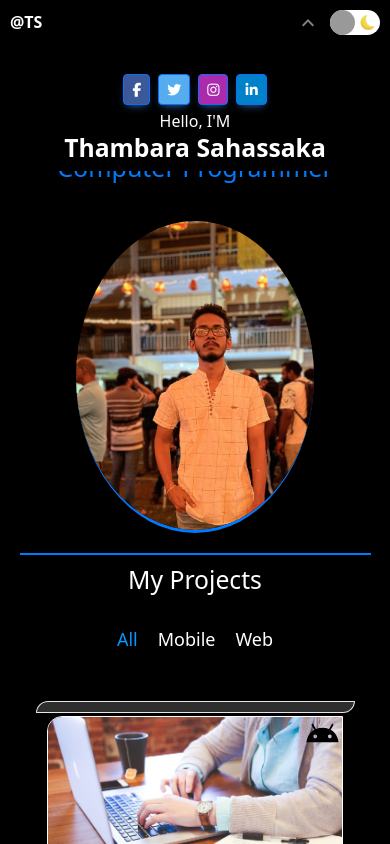
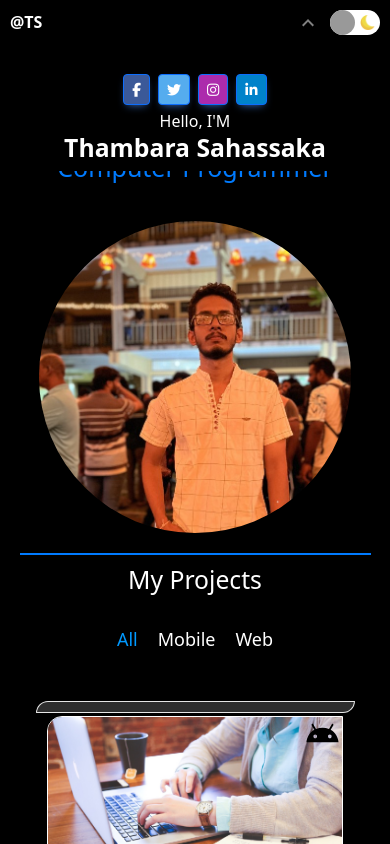
Before and after one commit to Thambara-20/myportfolio, a React (Create React App) app: page / in a window 390 px wide. Shown: the top 844 px of the page. Built offline with nearby package versions, Linux system fonts and the light colour scheme.

Commit message:
updated profile image

```diff
--- a/src/PortfolioContainer/ContactMe/Contact.css
+++ b/src/PortfolioContainer/ContactMe/Contact.css
@@ -32,7 +32,7 @@
   flex: 1;
   display: flex;
   flex-direction: column;
-
+  height: 100%;
   align-items: center;
   justify-content: space-between;
 }
--- a/src/PortfolioContainer/HighLights/HighLight/HighLight.css
+++ b/src/PortfolioContainer/HighLights/HighLight/HighLight.css
@@ -1,6 +1,6 @@
 .p {
     width: 30%;
-    height: 40vh;
+    height: 45vh;
     margin: 20px 10px 20px 10px;
     border: 2px solid rgb(111, 111, 111);
     border-radius: 10px 10px 0px 0px;
--- a/src/PortfolioContainer/Home/profile.css
+++ b/src/PortfolioContainer/Home/profile.css
@@ -1,9 +1,11 @@
 .main-profile-wrapper{
-
-    display:flex;
+     display:flex;
     flex-direction:column;
     align-items:center;
     justify-content:center;
+    min-height:60vh ;
+    width:100%;
+
 }
 
 
@@ -12,7 +14,7 @@
     margin-top: 35px;
     display:flex;
     padding: 19px 25px 0px 25px;
-    height: 100%;
+    height: 80%;
     }
 
 
@@ -34,8 +36,6 @@
     flex-direction: column;
     justify-content: space-between;
 }
-
-
 
 
 .tittle{
@@ -112,7 +112,7 @@
     height: 70%;
     border-radius: 50%;
     position: relative;
-    border-bottom: 3px solid #007bff;
+
 
 
   }
@@ -160,8 +160,13 @@
     margin-top: 10px;
 
 
+
+
 }
-
+.img{
+    height: 37vh;
+    width: 37vh;
+}
 
 .description{
       display: none;
```
